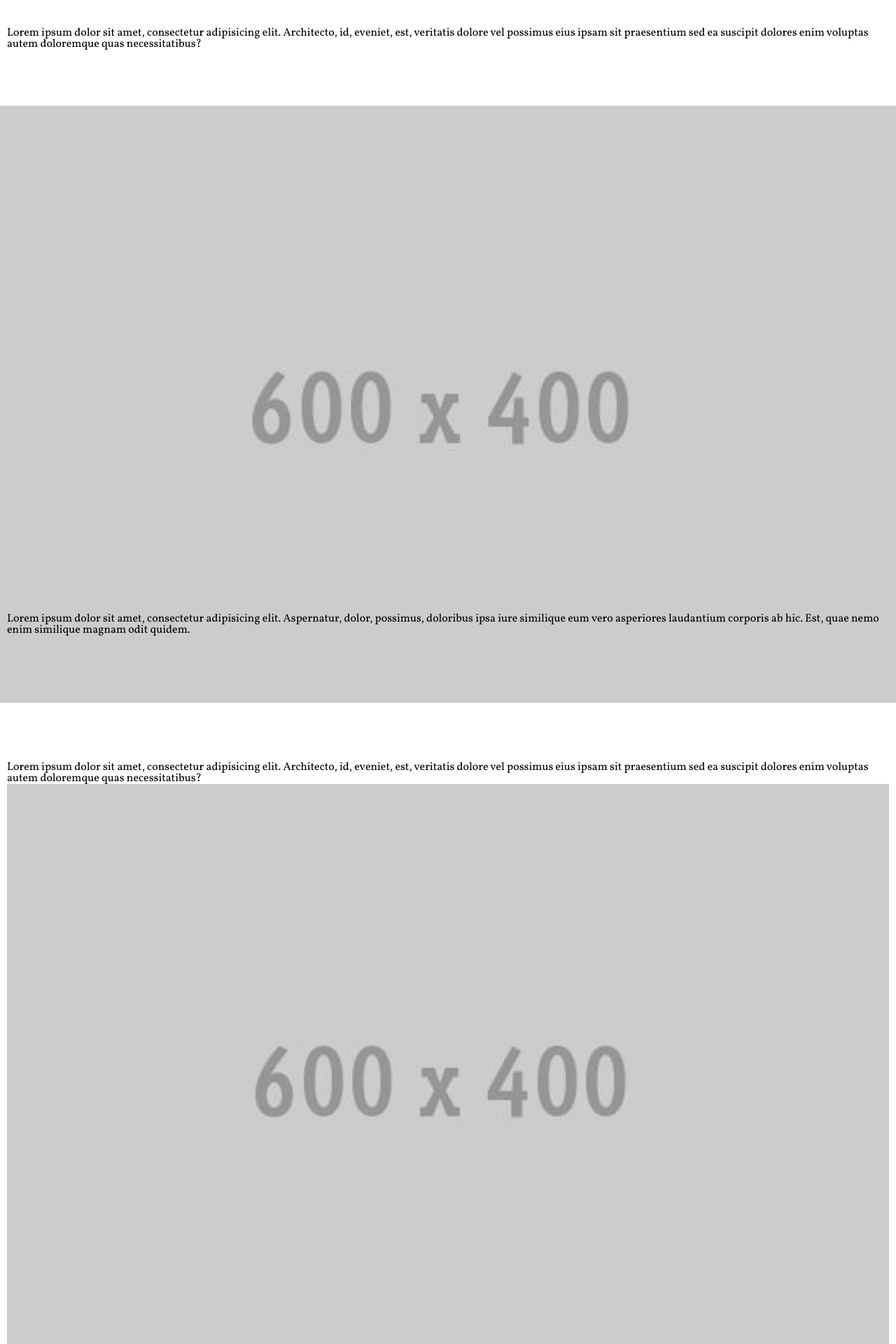
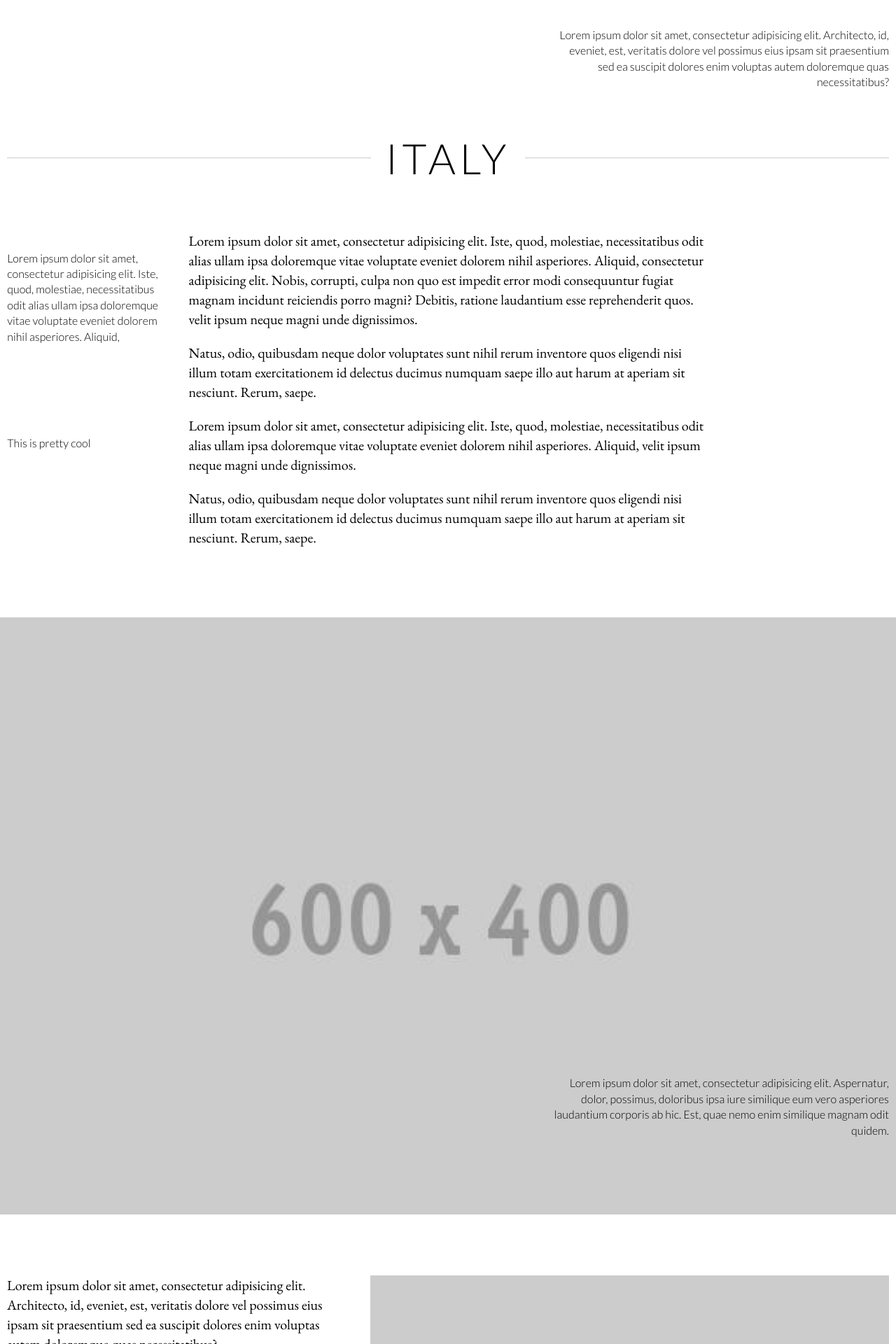
Before and after one commit to braican/travel, a PHP site: page / in a window 1280 px wide. Shown: the part 801-2721 px from the top of the page at 70% size. Run offline with PHP 8.4, Linux system fonts and the light colour scheme.

Commit message:
sweet layout

```diff
--- a/Gruntfile.js
+++ b/Gruntfile.js
@@ -40,7 +40,7 @@ module.exports = function(grunt) {
                 },
             } ,
             css: {
-                files: ['css/*.scss'],
+                files: ['css/*.scss', 'css/util/*.scss'],
                 tasks: ['sass'],
                 options: {
                     spawn: false,
--- a/css/travel.scss
+++ b/css/travel.scss
@@ -6,7 +6,7 @@
 // FONTS
 
 $sans-serif: 'Lato', sans-serif;
-$serif: 'Vollkorn', serif;
+$serif: 'EB Garamond', serif;
 
 // COLORS
 
@@ -25,6 +25,19 @@ h1{
     color: #fff;
 }
 
+h2{
+    font-family: $sans-serif;
+    font-weight: 300;
+    font-size: 3em;
+    text-transform: uppercase;
+    letter-spacing:.1em;
+    display: inline-block;
+    padding: 10px 20px;
+    position: relative;
+    background: #fff;
+    @include jeet-prefixer(transform, translateY(-50%));
+}
+
 /* -----------------------------------
  * --layout
  * ----------------------------------- */
@@ -39,17 +52,36 @@ h1{
 .full-height{
     height: 100%;
 }
+
 section{
     padding: 40px 0;
+    @include center(100%);
 }
 
-/* positioning */
-.caption-bottom{
-    position: absolute;
-    bottom: 100px;
-    left: 0;
+.col-1-5{
+    @include col(1/5);
 }
-.right-aligned{}
+.col-2-5{
+    @include col(2/5);
+}
+.col-3-5{
+    @include col(3/5);
+}
+.col-4-5{
+    @include col(4/5);
+}
+
+.align-right{
+    text-align: right
+}
+
+.text-one-col{
+    @include shift(1/5);
+}
+.text-two-col{
+    @include jeet-prefixer(column-count, 2);
+    @include jeet-prefixer(column-gap, 3%);
+}
 
 /* -----------------------------------
  * --header
@@ -71,9 +103,11 @@ section{
 
     span{
         color: #fff;
-        border-top: 3px solid #fff;
-        font-family: 'Lato', sans-serif;
+        border-top: 2px solid #fff;
+        font-family: 'Raleway', sans-serif;
+        font-weight: 700;
         font-size: 18px;
+        padding-top: 2px;
     }
 }
 
@@ -81,6 +115,33 @@ section{
  * --captions
  * ----------------------------------- */
 
+.caption{
+    font-family: $sans-serif;
+    font-size: 0.8em;
+    @include col(2/5);
+}
+
+.inline-caption{
+    position: absolute !important;
+    bottom: 100px;
+    left: 0;
+}
+
+.align-right{
+    text-align:right;
+    @include shift(3/5);
+}
+
+/* -----------------------------------
+ * --sidebar
+ * ----------------------------------- */
+.sidebar{
+    @include col(1/3);
+    font-family: $sans-serif;
+    font-size: 0.8em;
+    position: absolute;
+    left: -35%;
+}
 
 /* -----------------------------------
  * --images
@@ -93,3 +154,12 @@ section{
 .full-width-image{
     position: relative;
 }
+
+/* -----------------------------------
+ * --sections
+ * ----------------------------------- */
+
+.section-header{
+    text-align: center;
+    border-top: 1px solid #ccc;
+}
--- a/css/util/_reset.scss
+++ b/css/util/_reset.scss
@@ -38,8 +38,9 @@ body{
     height: 100%;
 }
 body {
-    line-height: 1;
     font-family: $serif;
+    font-size: 20px;
+    line-height: 1.4;
 }
 ol, ul {
     list-style: none;
@@ -56,3 +57,6 @@ table {
     border-collapse: collapse;
     border-spacing: 0;
 }
+p{
+    margin-bottom: 1em;
+}
--- a/index.html
+++ b/index.html
@@ -4,27 +4,47 @@
     <meta charset="UTF-8">
     <title>Travel</title>
 
-    <link href='http://fonts.googleapis.com/css?family=Lato:300|Vollkorn:400italic,400' rel='stylesheet' type='text/css'>
+    <link href='http://fonts.googleapis.com/css?family=Lato:300|EB+Garamond|Raleway:700' rel='stylesheet' type='text/css'>
     <link rel="stylesheet" href="css/build/travel.css">
 </head>
 <body>
 
-    <header class="site-header full-height">
+    <header class="site-header full-height" style="background-image: url(img/build/header.jpg);">
         <div class="travel-container full-height">
             <div class="logo">
                 <a href="http://braican.com"><span>nb</span></a>
             </div>
-            <div class="col col-40 caption-bottom">
+            <div class="caption inline-caption">
                 <h1 class="site-title">A little place called New Orleans</h1>
             </div>
         </div>
     </header><!-- .site-header -->
-
-    <section class="travel-container right-aligned">
-        <div class="col col-20">
+    <section class="travel-container">
+        <div class="caption align-right">
             <p>Lorem ipsum dolor sit amet, consectetur adipisicing elit. Architecto, id, eveniet, est, veritatis dolore vel possimus eius ipsam sit praesentium sed ea suscipit dolores enim voluptas autem doloremque quas necessitatibus?</p>
         </div>
+    </section><!-- section -->
+
+
+    <section class="travel-container">
+        <header class="section-header">
+            <h2>Italy</h2>
+        </header>
+
+        <div class="col-3-5 text-one-col">
+            <p>Lorem ipsum dolor sit amet, consectetur adipisicing elit. Iste, quod, molestiae, necessitatibus odit alias ullam ipsa doloremque vitae voluptate eveniet dolorem nihil asperiores. Aliquid,<span class="sidebar">Lorem ipsum dolor sit amet, consectetur adipisicing elit. Iste, quod, molestiae, necessitatibus odit alias ullam ipsa doloremque vitae voluptate eveniet dolorem nihil asperiores. Aliquid,</span> consectetur adipisicing elit. Nobis, corrupti, culpa non quo est impedit error modi consequuntur fugiat magnam incidunt reiciendis porro magni? Debitis, ratione laudantium esse reprehenderit quos. velit ipsum neque magni unde dignissimos.</p>
+
+            <p>Natus, odio, quibusdam neque dolor voluptates sunt nihil rerum inventore quos eligendi nisi illum totam exercitationem id delectus ducimus numquam saepe illo aut harum at aperiam sit nesciunt. Rerum, saepe.</p>
+
+            <p>Lorem ipsum dolor sit amet, consectetur adipisicing elit. Iste, quod, molestiae, necessitatibus odit alias ullam ipsa doloremque <span class="sidebar">This is pretty cool</span>vitae voluptate eveniet dolorem nihil asperiores. Aliquid, velit ipsum neque magni unde dignissimos.</p>
+
+            <p>Natus, odio, quibusdam neque dolor voluptates sunt nihil rerum inventore quos eligendi nisi illum totam exercitationem id delectus ducimus numquam saepe illo aut harum at aperiam sit nesciunt. Rerum, saepe.</p>
+        </div>
+
+
     </section>
+
+
 
     <section class="full-width-image">
         <div class="image-container">
@@ -32,34 +52,35 @@
         </div>
 
         <div class="travel-container">
-            <div class="caption-bottom col col-40">
+            <div class="caption inline-caption align-right">
                 <p>Lorem ipsum dolor sit amet, consectetur adipisicing elit. Aspernatur, dolor, possimus, doloribus ipsa iure similique eum vero asperiores laudantium corporis ab hic. Est, quae nemo enim similique magnam odit quidem.</p>
             </div>
         </div>
     </section><!-- .full-width-image -->
 
     <section class="travel-container">
-        <div class="col col-40">
+        <div class="col-2-5">
             <p>Lorem ipsum dolor sit amet, consectetur adipisicing elit. Architecto, id, eveniet, est, veritatis dolore vel possimus eius ipsam sit praesentium sed ea suscipit dolores enim voluptas autem doloremque quas necessitatibus?</p>
         </div>
 
-        <div class="image-container col col-60">
+        <div class="image-container col-3-5">
             <img src="img/placeholder.jpg" alt="">
         </div>
     </section>
 
     <section class="travel-container">
-        <div class="col col-20">
+        <div class="col col-1-5">
             <p>Lorem ipsum dolor sit amet, consectetur adipisicing elit. Architecto, id, eveniet, est, veritatis dolore vel possimus eius ipsam sit praesentium sed ea suscipit dolores enim voluptas autem doloremque quas necessitatibus?</p>
         </div>
-        <div class="image-container col col-20">
+        <div class="image-container col col-2-5">
             <img src="img/placeholder.jpg" alt="">
         </div>
-        <div class="col col-20">
+
+        <div class="col-2-5">
+            <div class="image-container">
+                <img src="img/placeholder.jpg" alt="">
+            </div>
             <p>Lorem ipsum dolor sit amet, consectetur adipisicing elit. Architecto, id, eveniet, est, veritatis dolore vel possimus eius ipsam sit praesentium sed ea suscipit dolores enim voluptas autem doloremque quas necessitatibus?</p>
-        </div>
-        <div class="image-container col col-40">
-            <img src="img/placeholder.jpg" alt="">
         </div>
     </section>
 
```
Also changed, not shown: css/build/travel.css.
